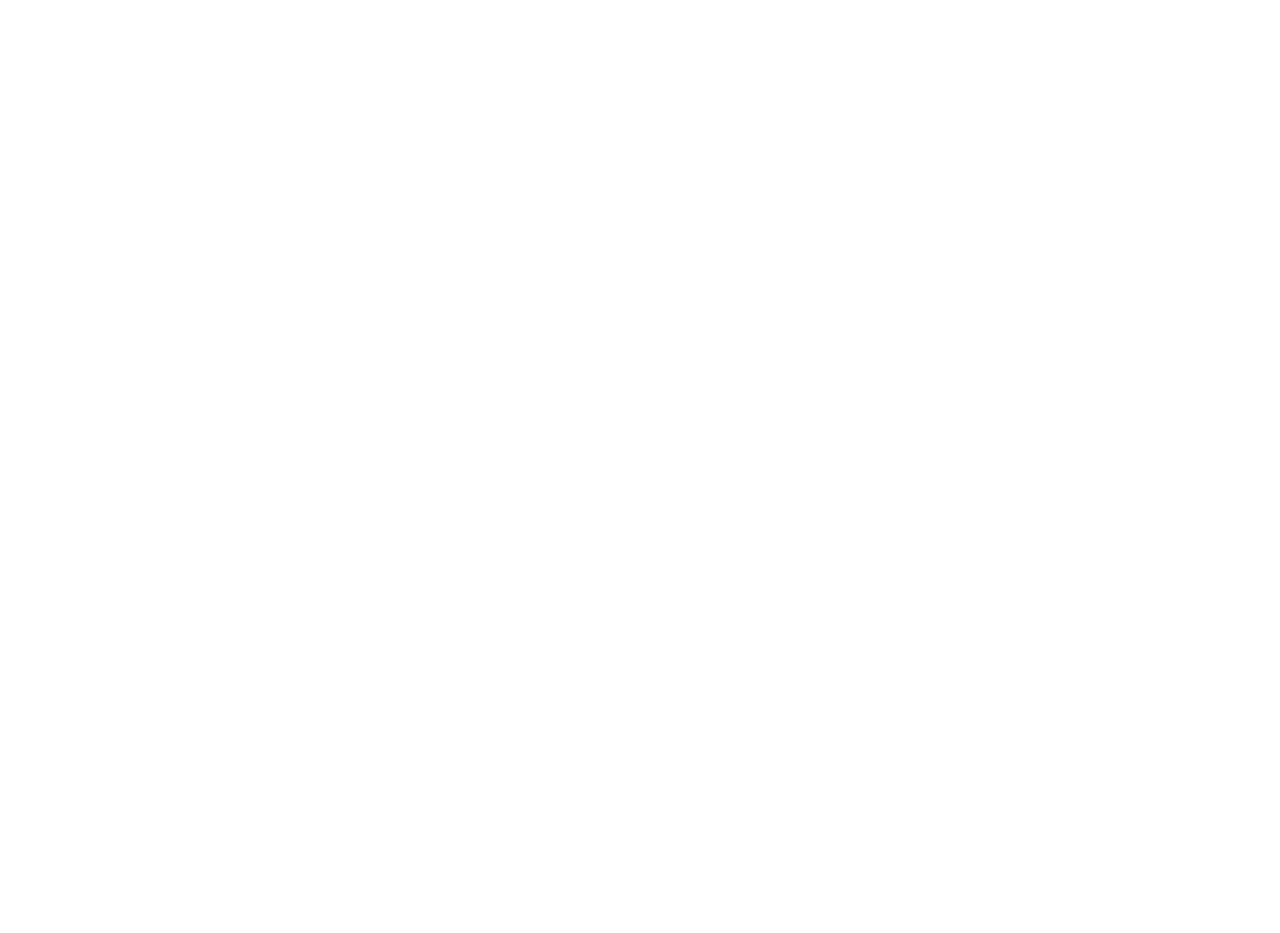
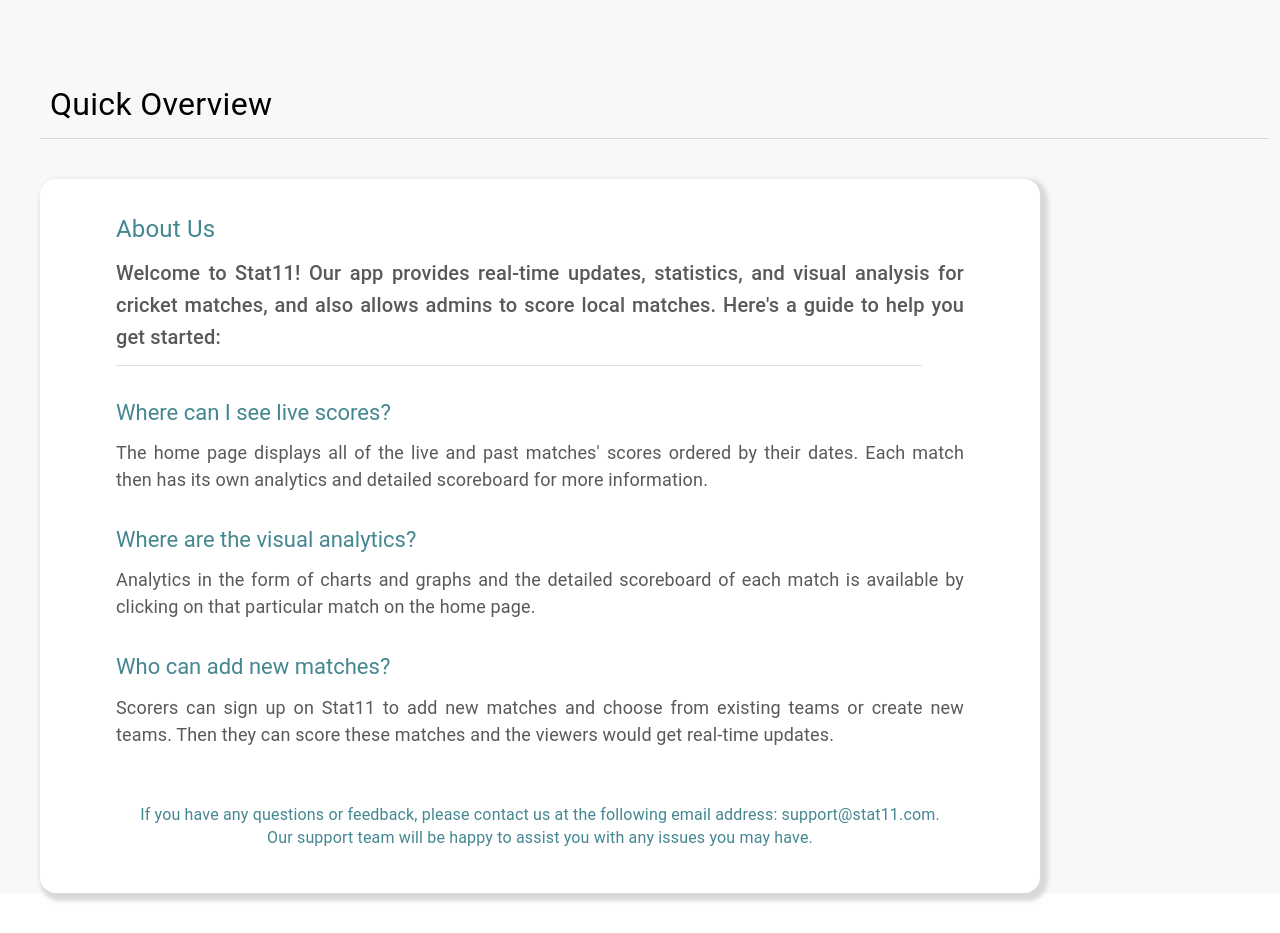
Before and after one commit to Subhajit009iitr/Stat11, a React (Create React App) app in the folder stat11_frontend/: page /help in a window 1280 px wide. Before the commit this address had no page. Before the commit the page ends 800 px from the top, so only its background shows below. Built offline with nearby package versions, Linux system fonts and the light colour scheme.

Commit message:
add about us/help page

```diff
--- a/stat11_frontend/src/App.js
+++ b/stat11_frontend/src/App.js
@@ -1,28 +1,21 @@
-import React from 'react';
-import { Routes, Route } from 'react-router-dom';
-import './App.css';
-import Home from './pages/home';
-import Auth from './pages/auth';
+import React from "react";
+import { Routes, Route } from "react-router-dom";
+import "./App.css";
+import Home from "./pages/home";
+import Auth from "./pages/auth";
+import Help from "./pages/help";
 
 function App() {
   return (
-    <div className='App'>
+    <div className="App">
       <Routes>
-        <Route
-        path={`/`}
-        element={<Home />}
-        />
-        <Route
-        path={`/home`}
-        element={<Home />}
-        />
-        <Route
-        path={`/auth`}
-        element={<Auth />}
-        />
+        <Route path={`/`} element={<Home />} />
+        <Route path={`/home`} element={<Home />} />
+        <Route path={`/auth`} element={<Auth />} />
+        <Route path={`/help`} element={<Help />} />
       </Routes>
     </div>
-  )
+  );
 }
 
 export default App;
--- /dev/null
+++ b/stat11_frontend/src/pages/help.jsx
@@ -0,0 +1,224 @@
+import React from "react";
+import { useDispatch, useSelector } from "react-redux";
+import { Box, Typography } from "@mui/material";
+import { Divider } from "@mui/material";
+import Card from "@mui/material/Card";
+import CardContent from "@mui/material/CardContent";
+
+function Help() {
+  const authState = useSelector((state) => state.auth);
+  const dispatch = useDispatch();
+
+  return (
+    <>
+      <Box
+        sx={{
+          //width: "100vw",
+          height: "100%",
+          backgroundColor: "#F8F8F8",
+        }}
+      >
+        <Typography
+          component="box"
+          sx={{
+            fontSize: "32px",
+            float: "left",
+
+            paddingTop: "80px",
+            paddingLeft: "10px",
+            paddingBottom: "10px",
+            marginLeft: "40px",
+          }}
+        >
+          Quick Overview
+        </Typography>
+        <Divider
+          sx={{
+            color: "#D9D9D9",
+            width: "96vw",
+            marginLeft: "40px",
+          }}
+        />
+
+        <Card
+          sx={{
+            width: "auto",
+            maxWidth: "960px",
+            height: "auto",
+            boxShadow: "4px 4px 4px 4px #D9D9D9",
+            borderRadius: "16px",
+            padding: "20px",
+            margin: "40px",
+          }}
+        >
+          <CardContent
+            sx={{
+              textAlign: "justify",
+              marginLeft: "40px",
+              marginRight: "40px",
+            }}
+          >
+            <Typography
+              variant="h4"
+              label="heading"
+              component="box"
+              sx={{
+                color: "primary.main",
+              }}
+            >
+              About Us
+            </Typography>
+            <br />
+            <br />
+            <Typography
+              variant="h6"
+              label="heading"
+              component="box"
+              sx={{
+                color: "#595959",
+              }}
+            >
+              Welcome to Stat11! Our app provides real-time updates, statistics,
+              and visual analysis for cricket matches, and also allows admins to
+              score local matches. Here's a guide to help you get started:
+            </Typography>
+            <br />
+            <br />
+            <Divider
+              sx={{
+                color: "#D9D9D9",
+                width: "95%",
+              }}
+            />
+          </CardContent>
+          <CardContent
+            sx={{
+              textAlign: "justify",
+              marginLeft: "40px",
+              marginRight: "40px",
+            }}
+          >
+            <Typography
+              variant="h5"
+              label="heading"
+              component="box"
+              sx={{
+                color: "primary.main",
+              }}
+            >
+              Where can I see live scores?
+            </Typography>
+            <br />
+            <br />
+            <Typography
+              variant="body1"
+              label="heading"
+              component="box"
+              sx={{
+                color: "#595959",
+              }}
+            >
+              The home page displays all of the live and past matches' scores
+              ordered by their dates. Each match then has its own analytics and
+              detailed scoreboard for more information.
+            </Typography>
+            <br />
+          </CardContent>
+          <CardContent
+            sx={{
+              textAlign: "justify",
+              marginLeft: "40px",
+              marginRight: "40px",
+            }}
+          >
+            <Typography
+              variant="h5"
+              label="heading"
+              component="box"
+              sx={{
+                color: "primary.main",
+              }}
+            >
+              Where are the visual analytics?
+            </Typography>
+            <br />
+            <br />
+            <Typography
+              variant="body1"
+              label="heading"
+              component="box"
+              sx={{
+                color: "#595959",
+              }}
+            >
+              Analytics in the form of charts and graphs and the detailed
+              scoreboard of each match is available by clicking on that
+              particular match on the home page.
+            </Typography>
+            <br />
+          </CardContent>
+          <CardContent
+            sx={{
+              textAlign: "justify",
+              marginLeft: "40px",
+              marginRight: "40px",
+            }}
+          >
+            <Typography
+              variant="h5"
+              label="heading"
+              component="box"
+              sx={{
+                color: "primary.main",
+              }}
+            >
+              Who can add new matches?
+            </Typography>
+            <br />
+            <br />
+            <Typography
+              variant="body1"
+              label="heading"
+              component="box"
+              sx={{
+                color: "#595959",
+              }}
+            >
+              Scorers can sign up on Stat11 to add new matches and choose from
+              existing teams or create new teams. Then they can score these
+              matches and the viewers would get real-time updates.
+            </Typography>
+            <br />
+            <br />
+          </CardContent>
+
+          <br />
+          <CardContent
+            sx={{
+              textAlign: "center",
+              marginLeft: "40px",
+              marginRight: "40px",
+            }}
+          >
+            <Typography
+              variant="body2"
+              label="heading"
+              component="box"
+              sx={{
+                color: "primary.main",
+              }}
+            >
+              If you have any questions or feedback, please contact us at the
+              following email address: support@stat11.com.
+              <br></br>
+              Our support team will be happy to assist you with any issues you
+              may have.
+            </Typography>
+          </CardContent>
+        </Card>
+      </Box>
+    </>
+  );
+}
+
+export default Help;
```
